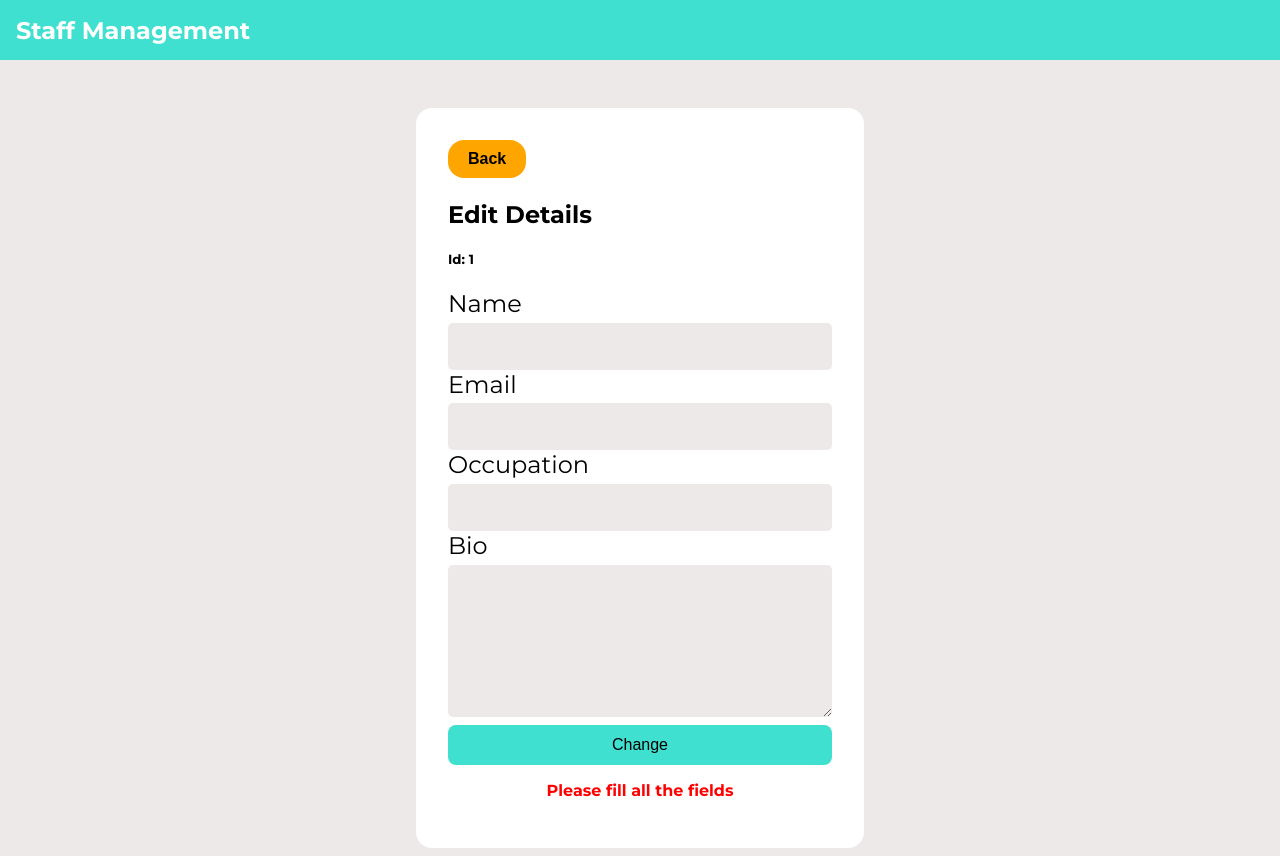
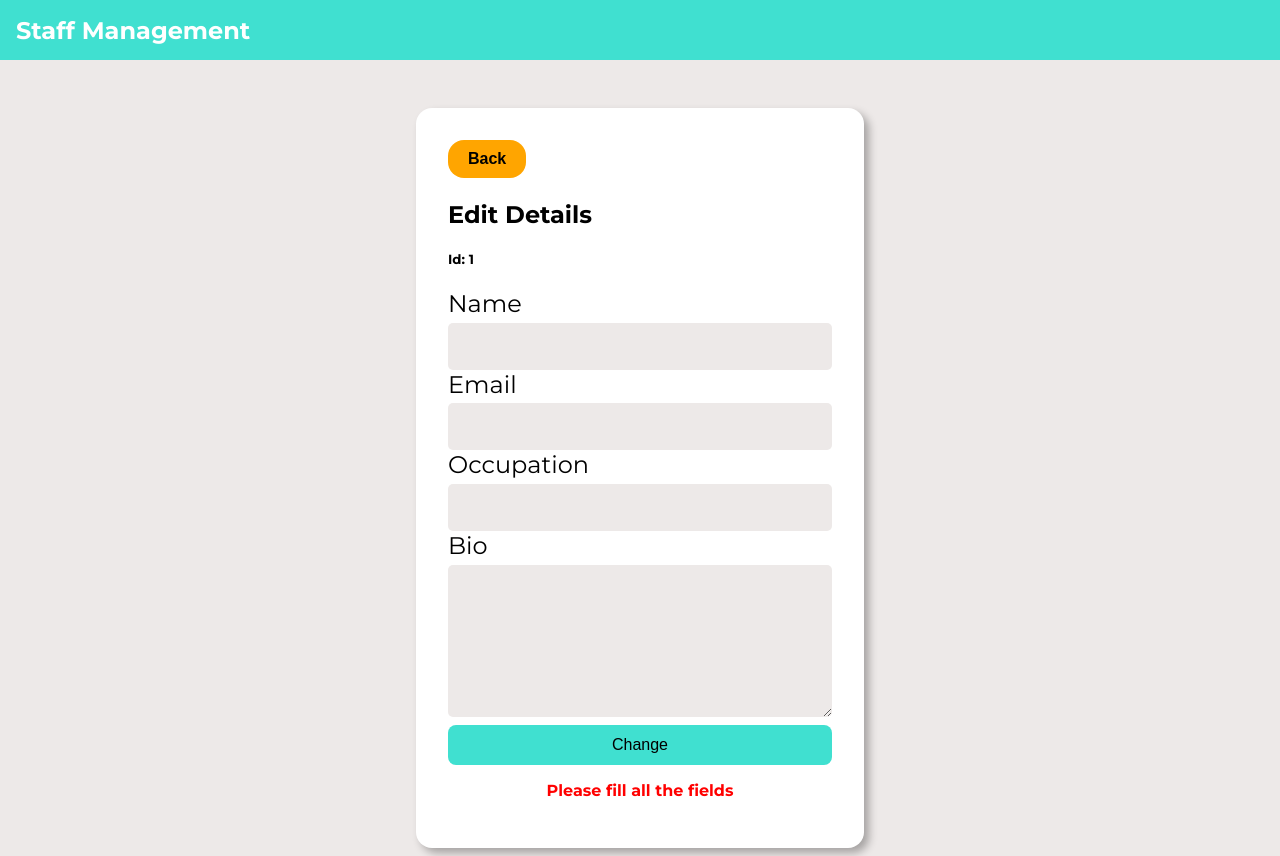
Before and after one commit to vicowiti/js-interview-project, a React (Create React App) app: page /1 in a window 1280 px wide. Built offline with nearby package versions, Linux system fonts and the light colour scheme.

Commit message:
final commit

```diff
--- a/src/components/EditForm/Editform.css
+++ b/src/components/EditForm/Editform.css
@@ -13,6 +13,7 @@
   width: 30vw;
   background: #fff;
   border-radius: 1rem;
+  box-shadow: 5px 5px 8px rgba(0, 0, 0, 0.3);
 }
 
 .form-sgt {
```
